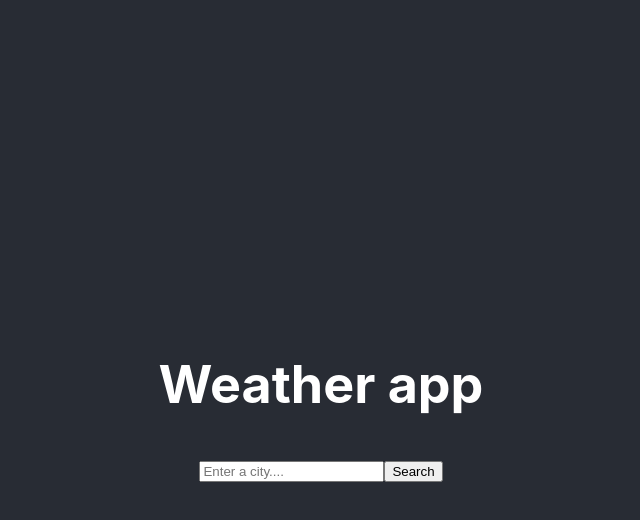
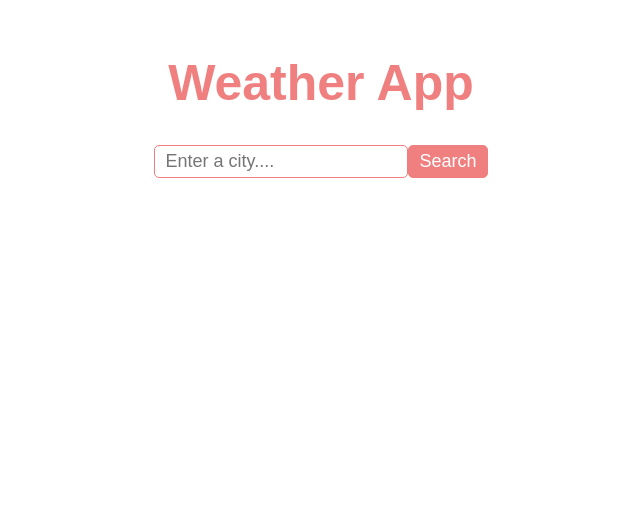
Before and after one commit to tasha201/weather-react-app, a React (Create React App) app: page / in a window 1280 px wide. Shown: the top 520 px of the page, without its empty margins (319-959 px from the left). Built offline with nearby package versions, Linux system fonts and the light colour scheme.

Commit message:
Added search engine

```diff
--- a/src/App.css
+++ b/src/App.css
@@ -1,38 +1,51 @@
 .App {
   text-align: center;
+  font-family: sans-serif;
 }
 
-.App-logo {
-  height: 40vmin;
-  pointer-events: none;
+body {
+  padding: 20px 50px;
 }
 
-@media (prefers-reduced-motion: no-preference) {
-  .App-logo {
-    animation: App-logo-spin infinite 20s linear;
-  }
+h1 {
+  font-size: 50px;
+  color: lightcoral;
 }
 
-.App-header {
-  background-color: #282c34;
-  min-height: 100vh;
-  display: flex;
-  flex-direction: column;
-  align-items: center;
-  justify-content: center;
-  font-size: calc(10px + 2vmin);
-  color: white;
+ul {
+  list-style-type: none;
+  padding: 0;
 }
 
-.App-link {
-  color: #61dafb;
+li {
+  padding-bottom: 5px;
+  font-size: 18px;
 }
 
-@keyframes App-logo-spin {
-  from {
-    transform: rotate(0deg);
-  }
-  to {
-    transform: rotate(360deg);
-  }
+input[type="search"] {
+  font-size: 18px;
+  padding: 5px 10px;
+  border: 1px solid lightcoral;
+  border-radius: 5px;
 }
+
+input:focus {
+  outline: 1px solid coral;
+}
+
+button {
+  font-size: 18px;
+  padding: 5px 10px;
+  color: white;
+  background-color: lightcoral;
+  border: 1px solid lightcoral;
+  border-radius: 5px;
+}
+
+.icon {
+  width: 200px;
+}
+
+strong {
+  color: lightcoral;
+}
--- a/src/App.js
+++ b/src/App.js
@@ -5,6 +5,7 @@ function App() {
   return (
     <div className="App">
       <header className="App-header">
+        <h1>Weather App</h1>
         <Weather city="Kyiv" />
       </header>
     </div>
--- a/src/Weather.js
+++ b/src/Weather.js
@@ -1,3 +1,4 @@
+import "./App.css";
 import React, { useState } from "react";
 import axios from "axios";
 
@@ -32,8 +33,6 @@ export default function Weather() {
 
   let form = (
     <div className="form">
-      <h1>Weather app</h1>
-
       <form onSubmit={handleSubmit}>
         <input
           type="search"
```
